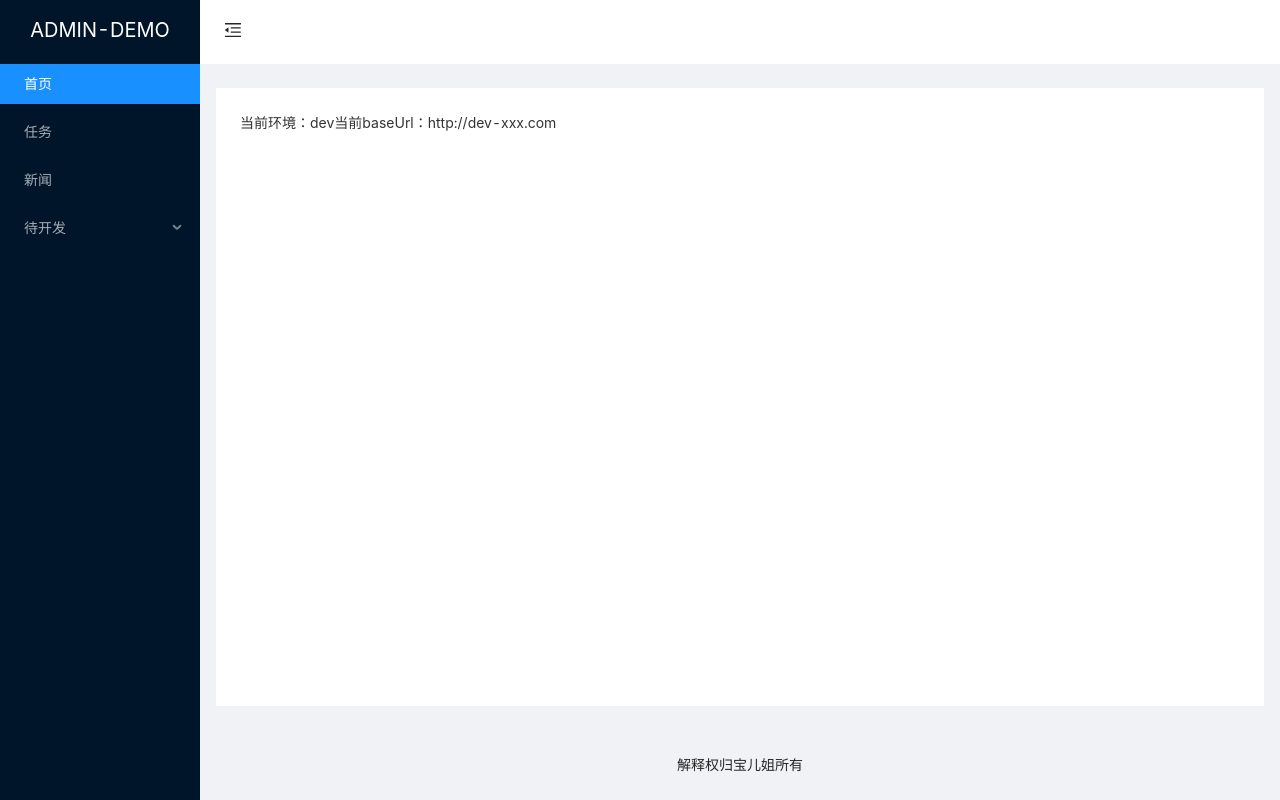
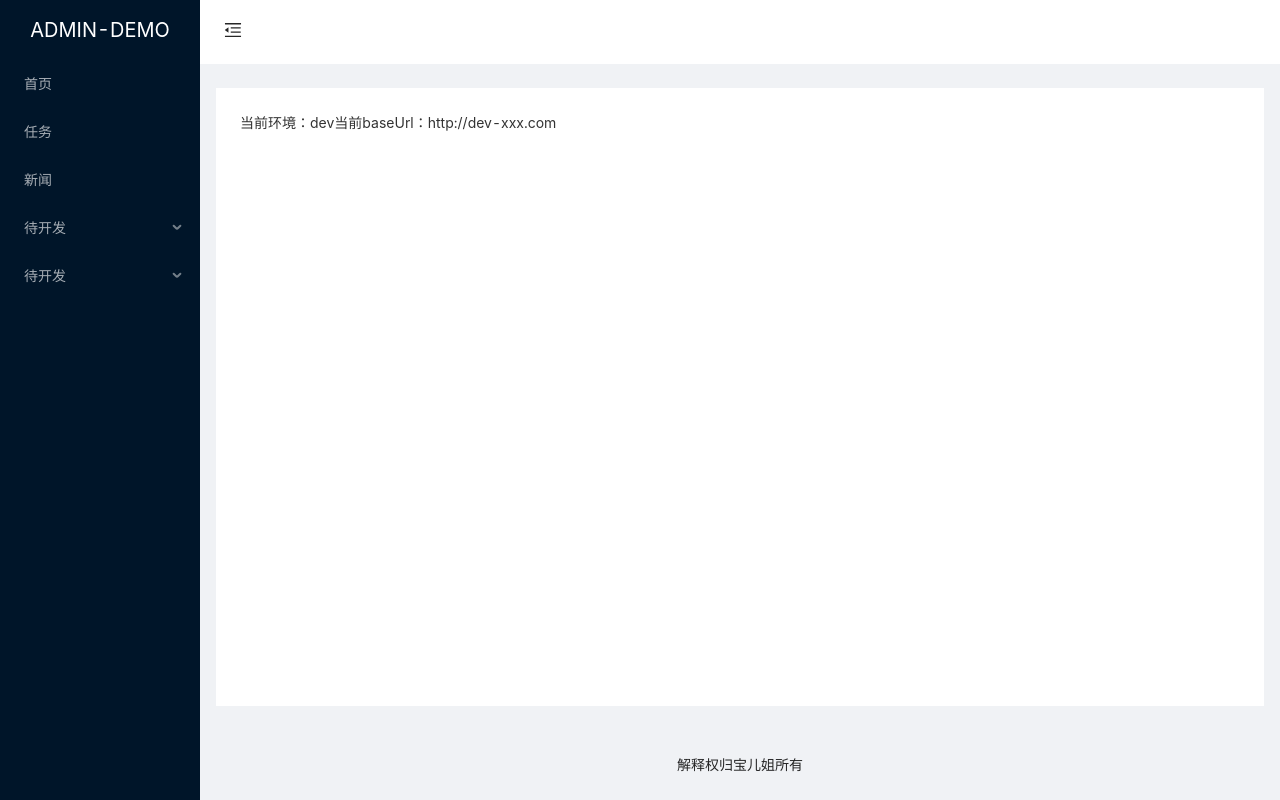
Before and after one commit to fancy-cat/react-antd-admin, a React (Create React App) app: page / in a window 1280 px wide. Built offline with nearby package versions, Linux system fonts and the light colour scheme.

Commit message:
高亮当前打开menu

```diff
--- a/src/components/sider.js
+++ b/src/components/sider.js
@@ -1,18 +1,14 @@
 import React from 'react';
-import { useState } from 'react';
+import { useState, useEffect } from 'react';
 import { Layout, Menu } from 'antd';
-import { Link } from 'react-router-dom';
+import { Link, useLocation } from 'react-router-dom';
 import {
   MenuUnfoldOutlined,
-  MenuFoldOutlined,
-  SkinOutlined,
-  SmileOutlined,
-  AimOutlined
+  MenuFoldOutlined
 } from '@ant-design/icons';
 import menus from '../routes/config';
 const { Header, Sider, Content, Footer } = Layout;
 const { SubMenu } = Menu;
-console.log(menus)
 
 const renderMenuItem = (item) => {
   return <Menu.Item key={item.key}>
@@ -29,6 +25,40 @@ const renderSubMenu = (item) => {
   )
 }
 export default function MainSider(props) {
+  let location = useLocation()
+  const [selectedKey, setSelectedKey] = useState([])
+  const [openKeys, setOpenKeys] = useState([]);
+  const [defaultOpenKeys, setDefaultOpenKeys] = useState([]);
+  const openMenu = (v) => {
+    // 情景1: 只打开一个subMenu
+    // let temp = v.slice(v.length-1)
+    // setOpenKeys(temp)
+    // 情景2: 同时打开多个subMenu
+    setOpenKeys(v)
+  }
+  useEffect(() => {
+    const formatOpenKeys = (pathname) => {
+      console.log(1)
+      // setOpenKeys('/waiting')
+      // 格式一般从属于一级path eg：/news/1 --> return /news
+      let list = pathname.split('/')
+      if(list.length > 2) {
+        let currentPath = `/${list[1]}`
+        console.log(currentPath)
+        setDefaultOpenKeys([currentPath])
+        // 都没有打开时 默认改为打开状态
+        if(!openKeys.includes(currentPath)) {
+          openKeys.push(currentPath)
+          setOpenKeys(openKeys)
+        }
+      } else {
+        setDefaultOpenKeys(undefined)
+      }
+    }
+    setSelectedKey([location.pathname])
+    formatOpenKeys(location.pathname)
+  }, [location.pathname]);
+
   const [collapsed, setCollapsed] = useState(false);
   const toggle = () => {
     setCollapsed(!collapsed)
@@ -38,7 +68,7 @@ export default function MainSider(props) {
       <Layout>
         <Sider trigger={null} collapsible collapsed={collapsed}>
           <div className="title">ADMIN-DEMO</div>
-          <Menu theme="dark" mode="inline" defaultSelectedKeys={['/home']}>
+          <Menu theme="dark" mode="inline" defaultSelectedKeys={['/home']} selectedKeys={selectedKey} defaultOpenKeys={defaultOpenKeys} openKeys={openKeys} onOpenChange={openMenu}>
             {
               menus.menu.map(m => !m.subs ? renderMenuItem(m) : renderSubMenu(m))
             }
--- a/src/routes/config.js
+++ b/src/routes/config.js
@@ -8,14 +8,25 @@ const menus = {
     { key: '/todos', title: '任务', icon: '', component: 'Todos', auth: false },
     { key: '/news', title: '新闻', icon: '', component: 'News', auth: false },
     {
-      key: '/waiting',
+      key: '/waiting1',
       title: '待开发',
       icon: '',
       component: '',
       subs: [
-        { key: '/waiting/w1', title: '不需登录', component: 'Waiting', auth: false},
-        { key: '/waiting/w2', title: '不需登录', component: 'Waiting', auth: false},
-        { key: '/waiting/w3', title: '需要登录', component: 'Waiting', auth: true}
+        { key: '/waiting1/w1', title: '不需登录', component: 'Waiting', auth: false},
+        { key: '/waiting1/w2', title: '不需登录', component: 'Waiting', auth: false},
+        { key: '/waiting1/w3', title: '需要登录', component: 'Waiting', auth: true}
+      ]
+    },
+    {
+      key: '/waiting2',
+      title: '待开发',
+      icon: '',
+      component: '',
+      subs: [
+        { key: '/waiting2/a1', title: '不需登录', component: 'Waiting', auth: false},
+        { key: '/waiting2/a2', title: '不需登录', component: 'Waiting', auth: false},
+        { key: '/waiting2/a3', title: '需要登录', component: 'Waiting', auth: true}
       ]
     }
   ],
--- a/src/routes/index.js
+++ b/src/routes/index.js
@@ -3,7 +3,6 @@ import AllPage from '../pages';
 import menus from './config';
 import App from '../App';
 import { connect } from 'react-redux';
-import Login from '../pages/login';
 
 function MainRouter({userInfo}) {
   let token = userInfo && userInfo.token
```
